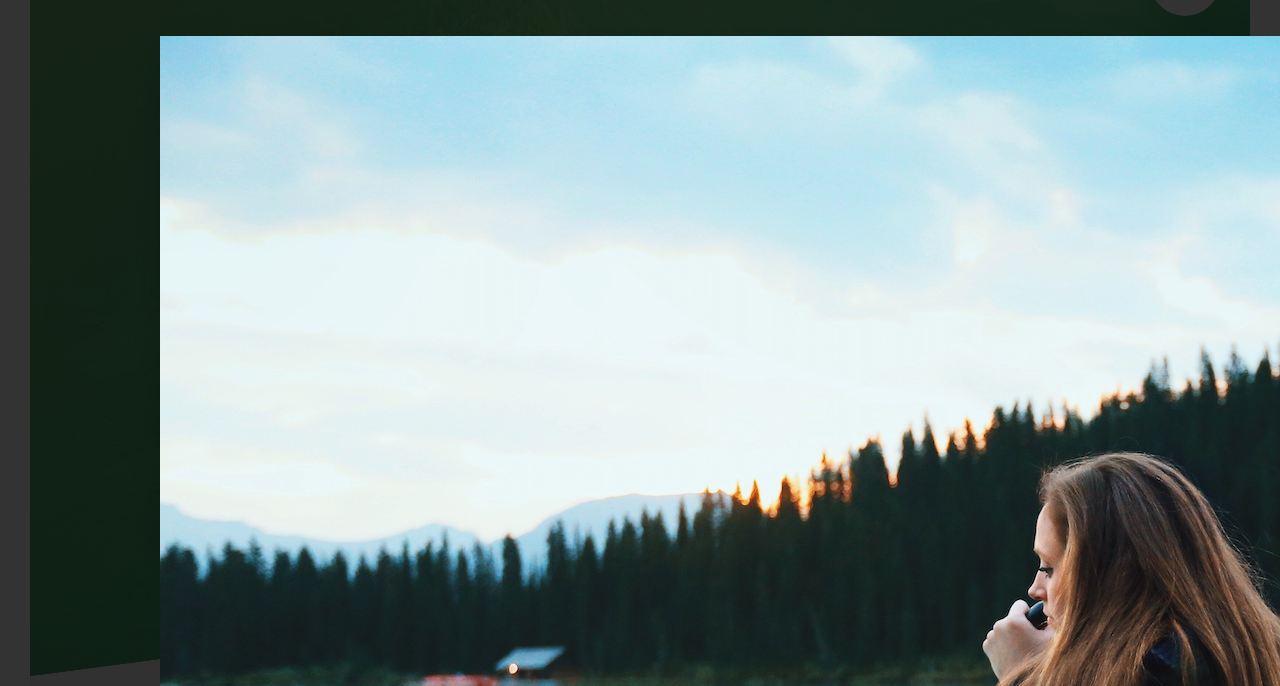
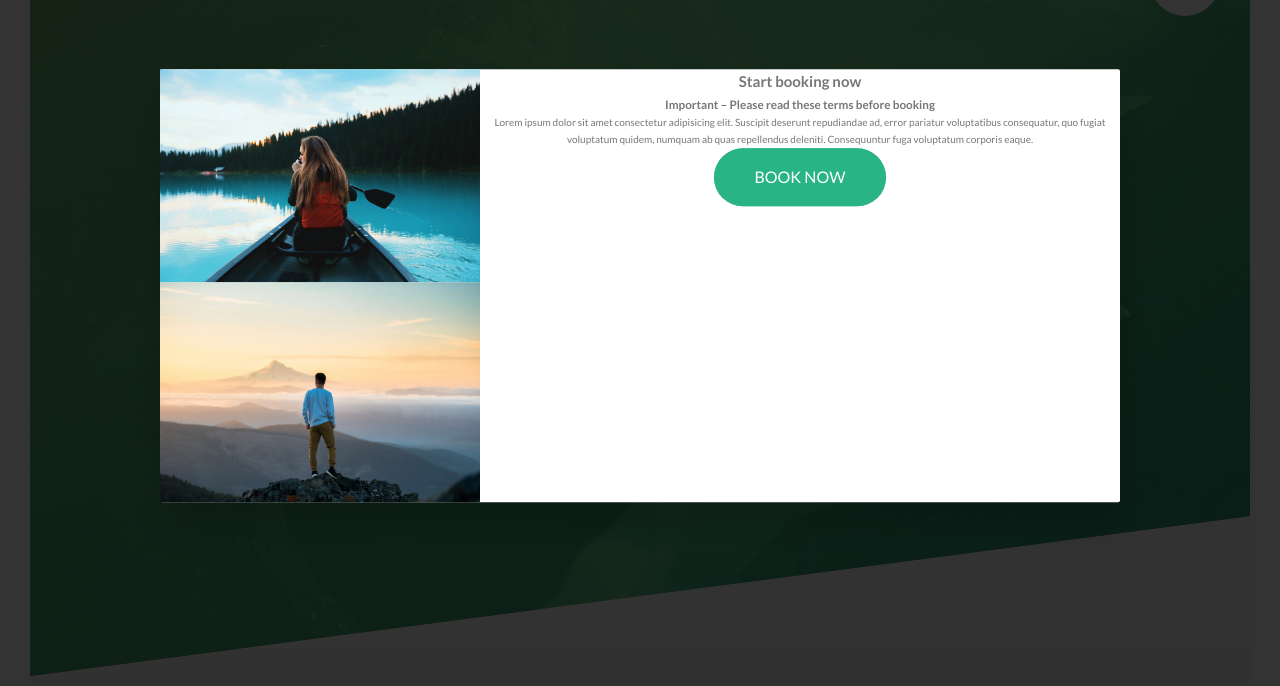
Before and after one commit to jjayjack/CSS-animations, a website: page index.html in a window 1280 px wide. Shown: the part 114-800 px from the top of the page. Drawn offline with Linux system fonts and the light colour scheme.

Commit message:
Adding style to pop-up

```diff
--- a/sass/components/_pop-up.scss
+++ b/sass/components/_pop-up.scss
@@ -12,9 +12,27 @@
 		@include absoluteCenter;
 
 		width: 75%;
-		height: 50rem;
 		background-color: $color-white;
 		box-shadow: 0 2rem 4rem rgba($color-black, 0.2);
 		border-radius: $default-border-radius;
 	}
+
+	&__left {
+		width: 33.333333%;
+		float: left;
+	}
+
+	&__img {
+		display: block;
+		width: 100%;
+		float: left;
+	}
+
+	&__right {
+		width: 66.666666%;
+		float: right;
+	}
+
+	&__text {
+	}
 }
```
Also changed, not shown: css/style.css.
